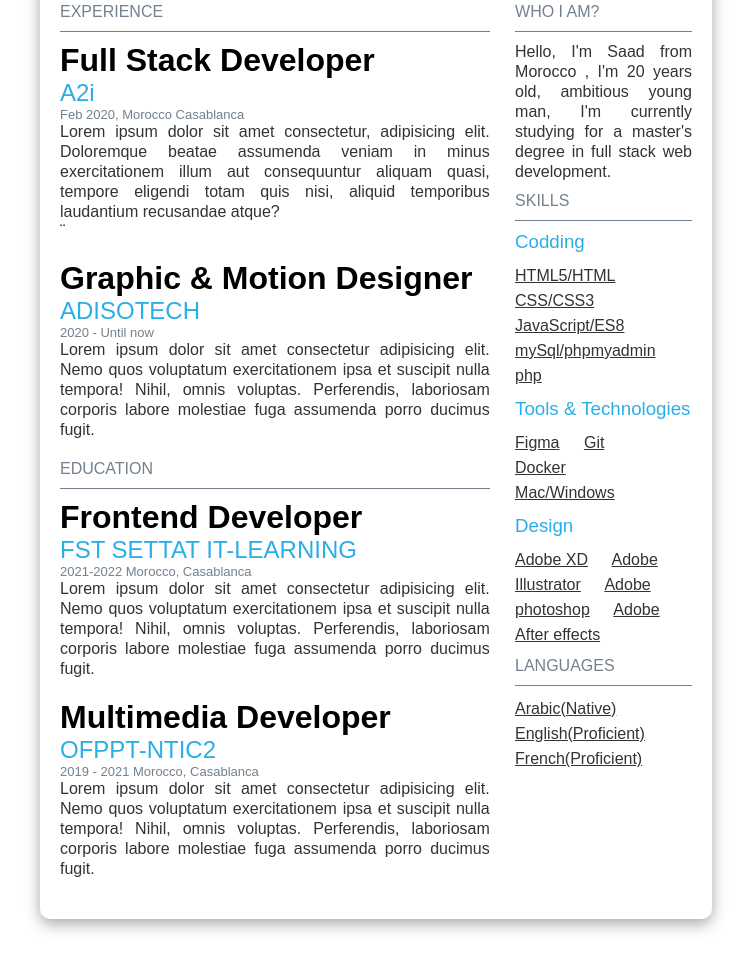
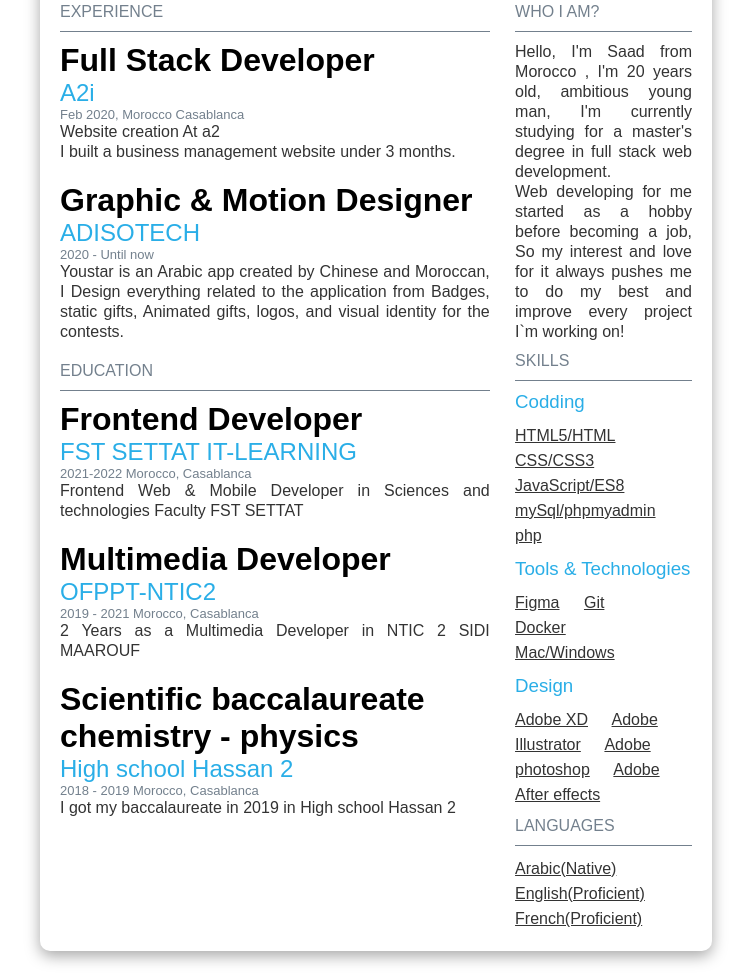
Before and after one commit to SaadRada/CV, a plain HTML site: page index.html in a window 1280 px wide. Shown: the part 199-1172 px from the top of the page, without its empty margins (264-1015 px from the left). Before the commit the page ends 1140 px from the top, so only its background shows below. Drawn offline with Linux system fonts and the light colour scheme.

Commit message:
updated infos

```diff
--- a/index.html
+++ b/index.html
@@ -61,9 +61,10 @@
                         </div>
                         <ul>
                             <li>
-                                <p>Lorem ipsum dolor sit amet consectetur, adipisicing elit. Doloremque beatae assumenda veniam in minus exercitationem illum aut consequuntur aliquam quasi, tempore eligendi totam quis nisi, aliquid temporibus laudantium recusandae atque?</p>
+                                <p>Website creation At a2 <br>
+                                I built a business management website under 3 months.</p>
                             </li>
-        ¨                </ul>
+                        </ul>
                     </div>
                     <div>
                         <h1>Graphic & Motion Designer</h1>
@@ -73,7 +74,7 @@
                         </div>
                         <ul>
                             <li>
-                                <p>Lorem ipsum dolor sit amet consectetur adipisicing elit. Nemo quos voluptatum exercitationem ipsa et suscipit nulla tempora! Nihil, omnis voluptas. Perferendis, laboriosam corporis labore molestiae fuga assumenda porro ducimus fugit.</p>
+                                <p>Youstar is an Arabic app created by Chinese and Moroccan, I Design everything related to the application from Badges, static gifts, Animated gifts, logos, and visual identity for the contests.</p>
                             </li>
                         </ul>
                     </div>
@@ -88,7 +89,7 @@
                         </div>
                         <ul>
                             <li>
-                                <p>Lorem ipsum dolor sit amet consectetur adipisicing elit. Nemo quos voluptatum exercitationem ipsa et suscipit nulla tempora! Nihil, omnis voluptas. Perferendis, laboriosam corporis labore molestiae fuga assumenda porro ducimus fugit.</p>
+                                <p>Frontend Web & Mobile Developer in Sciences and technologies Faculty FST SETTAT</p>
                             </li>
                         </ul>
                     </div>
@@ -100,7 +101,19 @@
                         </div>
                         <ul>
                             <li>
-                                <p>Lorem ipsum dolor sit amet consectetur adipisicing elit. Nemo quos voluptatum exercitationem ipsa et suscipit nulla tempora! Nihil, omnis voluptas. Perferendis, laboriosam corporis labore molestiae fuga assumenda porro ducimus fugit.</p>
+                                <p>2 Years as a Multimedia Developer in NTIC 2 SIDI MAAROUF</p>
+                            </li>
+                        </ul>
+                    </div>
+                    <div>
+                        <h1>Scientific baccalaureate chemistry - physics</h1>
+                        <h2>High school Hassan 2</h2>
+                        <div class="time">
+                            2018 - 2019 Morocco, Casablanca
+                        </div>
+                        <ul>
+                            <li>
+                                <p>I got my baccalaureate in 2019 in High school Hassan 2</p>
                             </li>
                         </ul>
                     </div>
@@ -113,6 +126,7 @@
                             WHO I AM?
                         </div>
                         <p>Hello, I'm Saad from Morocco , I'm 20 years old, ambitious young man, I'm currently studying for a master's degree in full stack web development.</p>
+                        <p>Web developing for me started as a hobby before becoming a job, So my interest and love for it always pushes me to do my best and improve every project I`m working on!</p>
                     </section>
 
                     <section>
```
